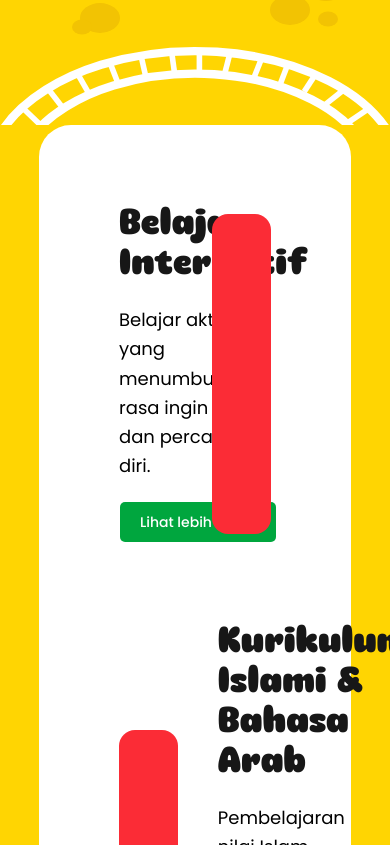
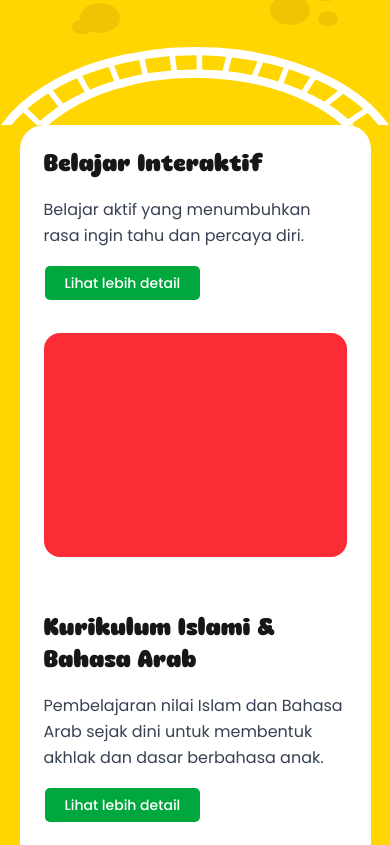
Before and after one commit to SyariefHayat/yakba, a Next.js app: page / in a window 390 px wide. Shown: the part 719-1564 px from the top of the page. Built offline with nearby package versions, Linux system fonts and the light colour scheme.

Commit message:
feat: add new features section responsive component to the homepage.

```diff
--- a/components/modules/home/features-section.tsx
+++ b/components/modules/home/features-section.tsx
@@ -6,32 +6,37 @@ const FeatureSection = () => {
   return (
     <section
       aria-labelledby="features-heading"
-      className="w-full min-h-screen flex flex-col items-center justify-center gap-20 bg-[#FFD502] overflow-hidden relative"
+      className="w-full min-h-screen flex flex-col items-center justify-center gap-10 sm:gap-20 bg-[#FFD502] overflow-hidden relative"
     >
-      <div className="w-[80%] space-y-20 bg-white p-20 rounded-4xl">
+      <div className="w-[90%] max-w-5xl bg-white p-6 sm:px-10 sm:py-14 md:px-20 md:py-20 rounded-3xl space-y-14 md:space-y-20">
         {FEATURES_ITEMS.map(
           ({ id, title, description, imageAlt, isReverse }) => (
             <article
               key={id}
               aria-labelledby={`feature-${id}`}
-              className={`w-full flex items-center justify-between gap-10 ${
-                isReverse ? "flex-row-reverse" : "flex-row"
-              }`}
+              className={`w-full flex flex-col gap-8 items-center
+              md:flex-row md:items-center md:justify-between md:gap-10
+              ${isReverse ? "md:flex-row-reverse" : "md:flex-row"}`}
             >
-              <div className="w-[35%] flex flex-col items-start justify-center gap-5">
-                <h3 id={`feature-${id}`} className="font-mochi text-4xl">
+              {/* Teks */}
+              <div className="w-full md:w-[40%] flex flex-col items-start gap-4">
+                <h3
+                  id={`feature-${id}`}
+                  className="font-mochi text-2xl sm:text-3xl md:text-4xl"
+                >
                   {title}
                 </h3>
-                <p className="text-black text-lg leading-relaxed">
+                <p className="text-gray-700 text-base sm:text-lg leading-relaxed">
                   {description}
                 </p>
-                <Button className="p-5 text-white bg-green-600 hover:bg-green-700 transition-colors">
+                <Button className="px-5 py-2.5 text-white bg-green-600 hover:bg-green-700 transition-colors">
                   Lihat lebih detail
                 </Button>
               </div>
 
+              {/* Gambar */}
               <figure
-                className="w-1/2 h-80 bg-red-500 rounded-2xl m-0"
+                className="w-full md:w-1/2 h-56 sm:h-72 md:h-80 bg-red-500 rounded-2xl m-0 shrink-0"
                 role="img"
                 aria-label={imageAlt}
               />
@@ -40,25 +45,42 @@ const FeatureSection = () => {
         )}
       </div>
 
-      <div className="w-[70%] text-center space-y-7 mb-20">
+      {/* ── CTA + Tree ── */}
+      <div className="w-full flex justify-center mb-35 sm:mb-25 lg:mb-20 px-4">
+        {/* Teks CTA */}
+        <div className="w-full sm:w-[90%] lg:w-[70%] max-w-3xl text-center space-y-6 sm:space-y-7 z-10">
           <h2
             id="features-heading"
-          className="font-mochi text-6xl text-[#1A3F26]"
+            className="font-mochi text-3xl sm:text-5xl md:text-6xl text-[#1A3F26]"
           >
             Program Pembelajaran Sesuai Tahap Perkembangan Anak
           </h2>
-        <p className="w-[90%] text-xl text-center mx-auto leading-relaxed">
+          <p className="w-[95%] sm:w-[90%] text-base sm:text-xl text-center mx-auto leading-relaxed">
             Di Yakba, setiap anak didampingi untuk berkembang secara optimal
-          melalui pendekatan Montessori yang mendorong kemandirian, kreativitas,
-          serta kecintaan belajar sepanjang hayat.
+            melalui pendekatan Montessori yang mendorong kemandirian,
+            kreativitas, serta kecintaan belajar sepanjang hayat.
           </p>
           <Button className="p-5 text-white bg-green-600 hover:bg-green-700 transition-colors">
             Bergabung Sekarang
           </Button>
         </div>
 
-      <Tree side="right" />
-      <Tree side="left" />
+        {/* Tree kiri */}
+        <div className="absolute left-0 -bottom-3 sm:hidden">
+          <Tree side="left" size="sm" />
+        </div>
+        <div className="absolute left-0 bottom-0 hidden sm:block">
+          <Tree side="left" size="lg" />
+        </div>
+
+        {/* Tree kanan */}
+        <div className="absolute right-0 -bottom-3 sm:hidden">
+          <Tree side="right" size="sm" />
+        </div>
+        <div className="absolute right-0 bottom-0 hidden sm:block">
+          <Tree side="right" size="lg" />
+        </div>
+      </div>
     </section>
   );
 };
```
Lines whose indentation alone changed are shown as unchanged.
